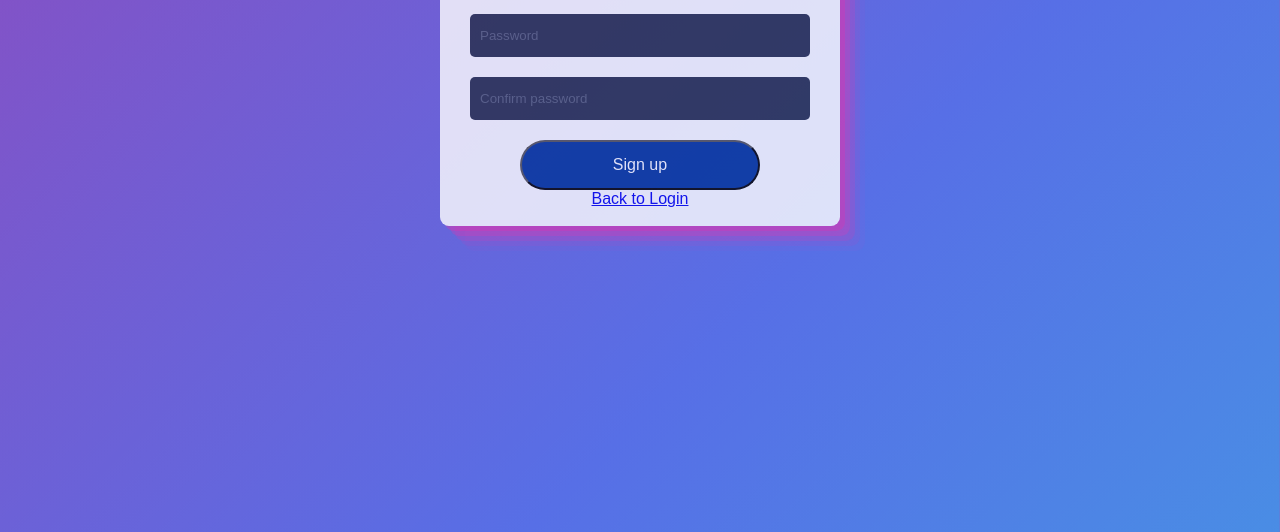
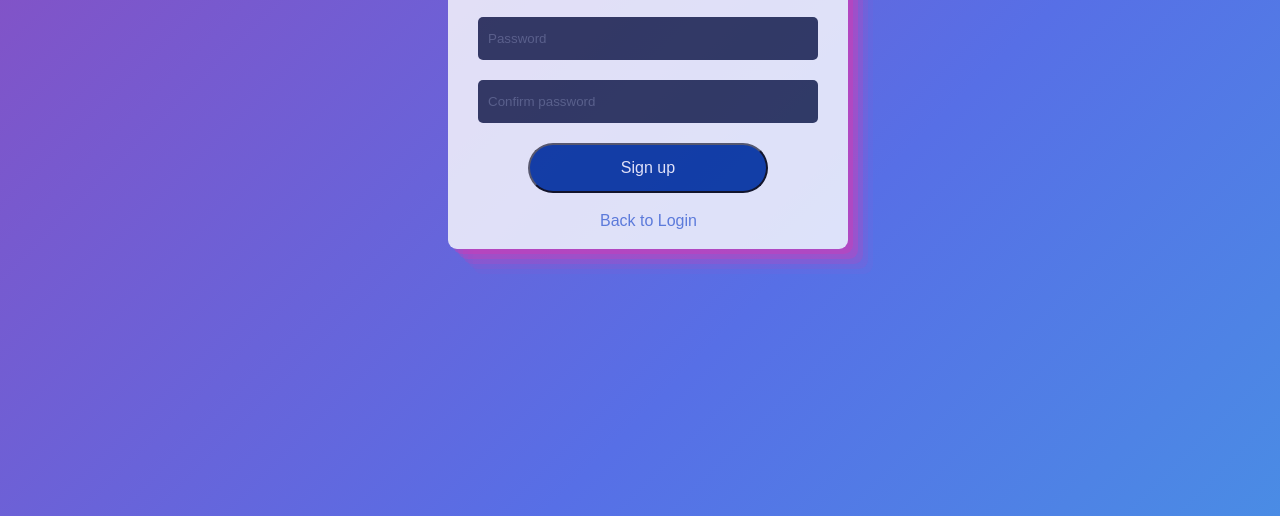
Before and after one commit to QuacQuak/BillionaireGuns, a website: page src/pages/register/register.html in a window 1280 px wide. Shown: the part 284-816 px from the top of the page. Drawn offline with Linux system fonts and the light colour scheme.

Commit message:
Fixed width and height

```diff
--- a/src/pages/login/login.css
+++ b/src/pages/login/login.css
@@ -1,8 +1,11 @@
 @charset "UTF-8";
 
+html {
+	position: fixed;
+}
 body {
 
-	width: 100%;
+	width: 100vw;
 	height: 100vh;
 	display: flex;
 	align-items: center;
--- a/src/pages/register/register.css
+++ b/src/pages/register/register.css
@@ -1,8 +1,11 @@
 @charset "UTF-8";
 
+html {
+	position: fixed;
+}
 body {
 
-	width: 100%;
+	width: 100vw;
 	height: 100vh;
 	display: flex;
 	align-items: center;
@@ -46,7 +49,7 @@ body {
 	/*border-top: 10px solid #79a6fe;
 	border-bottom: 10px solid #8BD17C;*/
 	width: 400px;
-	height: 350px;
+	height: 370px;
 	background-color: white;
 	font-family: Arial, Helvetica, sans-serif;
 	display: block;
@@ -95,3 +98,17 @@ body {
 .submit-btn:hover {
 	background: #5d33e6;
 }
+a.signin {
+	position: absolute;
+	top: 90%;
+    left: 38%;
+    text-align: center;
+}
+a{
+	color: #5c7fda;
+	text-decoration: none;
+
+}
+a:hover {
+  text-decoration: underline;
+}
--- a/src/pages/register/register.html
+++ b/src/pages/register/register.html
@@ -16,7 +16,7 @@
 				<input type="password" name="password" placeholder="Confirm password" required>
 				<input type=submit class="submit-btn" value="Sign up">
 			</form>
-			<a href="/login" class="signup">Back to Login</a>
+			<a href="/src/pages/login/login.html" class="signin">Back to Login</a>
 		</div>
 </body>
 </html>
```
Also changed, not shown: src/pages/login/login.html (+1 -1 lines).
